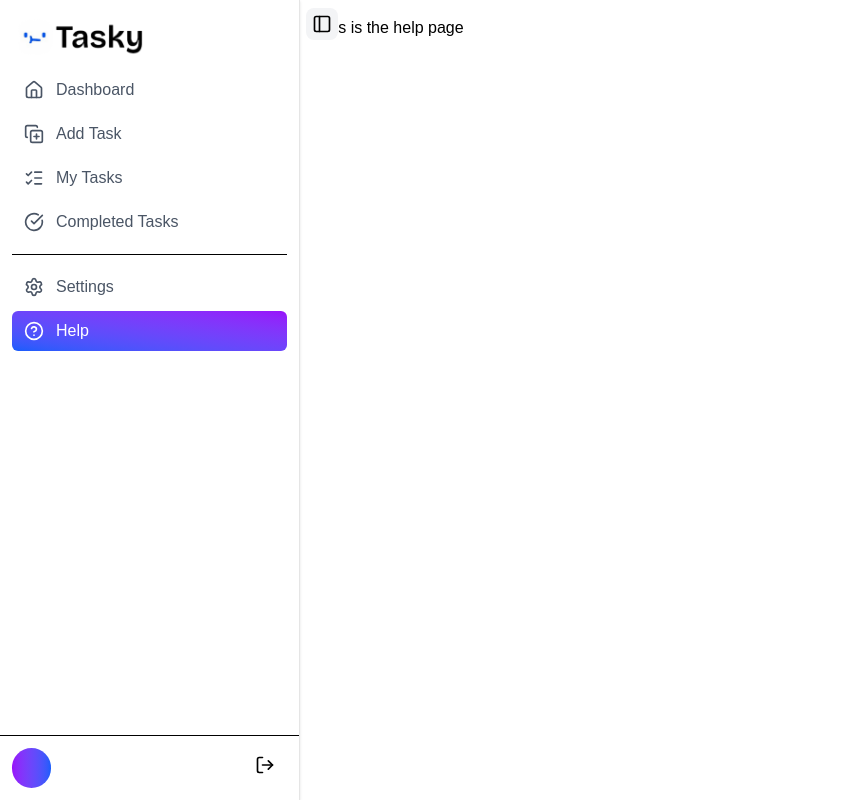
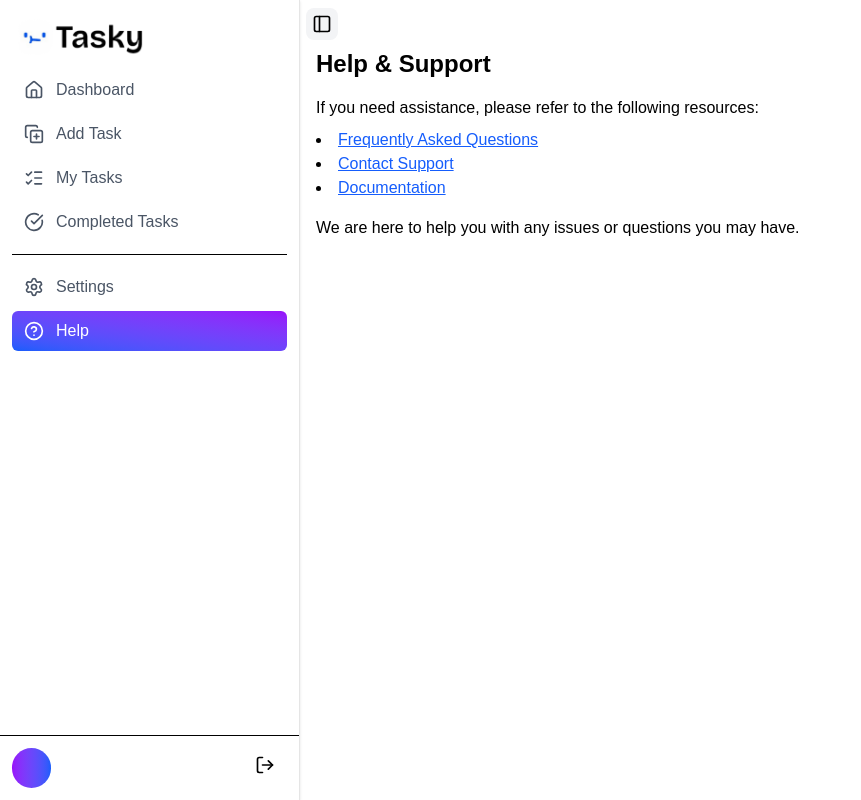
Before and after one commit to Maxamed459/Task_Management_frontend, a Next.js app: page /dashboard/help in a window 1280 px wide. Shown: the whole page, without its empty margins (0-861 px from the left). Built offline with nearby package versions, Linux system fonts and the light colour scheme.

Commit message:
add content

```diff
--- a/app/dashboard/help/page.tsx
+++ b/app/dashboard/help/page.tsx
@@ -1,7 +1,14 @@
 export default function HelpPage() {
     return(
-        <div className="p-4">
-            <h1>This is the help page</h1>
+        <div className="p-4 mt-8">
+            <h1 className="text-2xl font-bold mb-4">Help & Support</h1>
+            <p className="mb-2">If you need assistance, please refer to the following resources:</p>
+            <ul className="list-disc list-inside mb-4">
+                <li><a href="/faq" className="text-blue-600 underline">Frequently Asked Questions</a></li>
+                <li><a href="/contact" className="text-blue-600 underline">Contact Support</a></li>
+                <li><a href="/documentation" className="text-blue-600 underline">Documentation</a></li>
+            </ul>
+            <p>We are here to help you with any issues or questions you may have.</p>
         </div>
     );
 }
```
